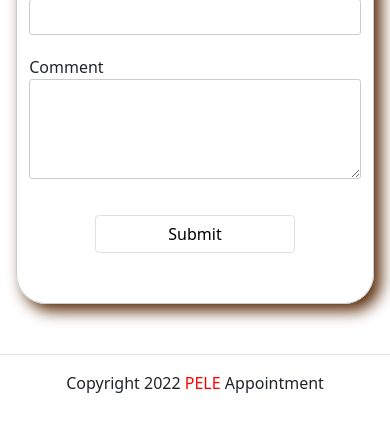
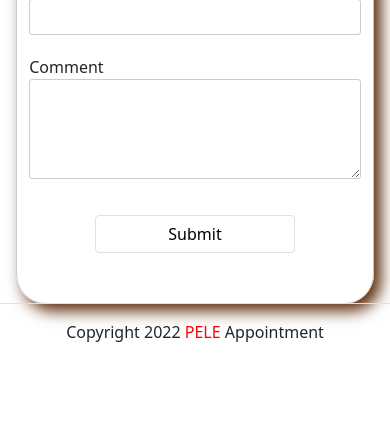
Before and after one commit to Kakoytobarista/Pele, a Django app: page / in a window 390 px wide. Shown: the part 607-1034 px from the top of the page. After the commit the page ends 949 px from the top, so only its background shows below. Run offline with Django 4.2, Linux system fonts and the light colour scheme; some libraries are stand-ins or nearby versions.

Commit message:
Fix bug on frontend with size of footer

```diff
--- a/pele/static/css/style.css
+++ b/pele/static/css/style.css
@@ -394,15 +394,6 @@ input[type="radio"]:checked::before {
 
 /*# Footer*/
 
-@media only screen and (max-width: 600px) {
-  #footer {
-    margin-top: 50px;
-    position: static!important;
-
-  }
-}
-
-
 #footer {
    position:absolute;
    bottom:0;
```
